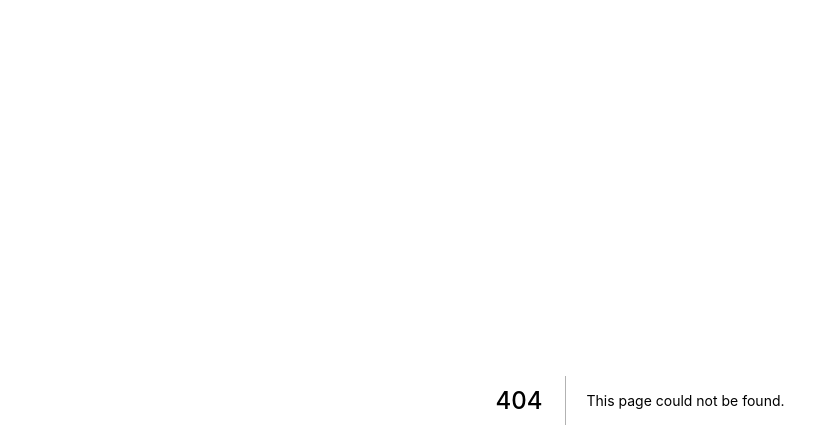
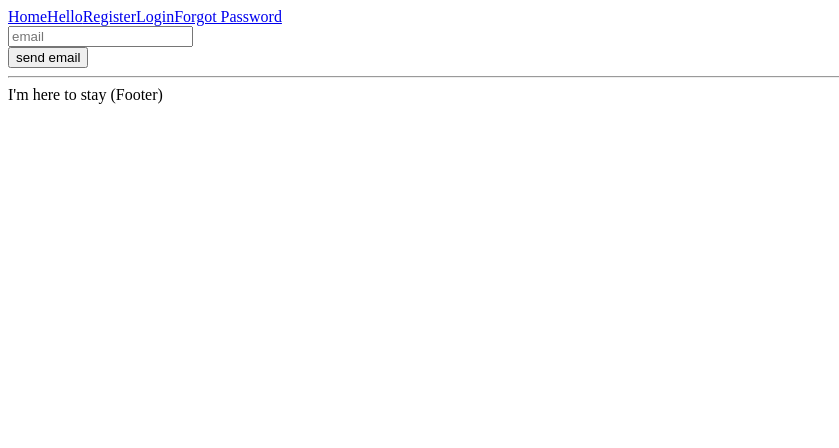
Before and after one commit to ely-alamillo/next-frontend, a Next.js app in the folder client/: page /forgot-password in a window 1280 px wide. Before the commit this address had no page. Shown: the top 448 px of the page, without its empty margins (0-839 px from the left). Built offline with nearby package versions, Linux system fonts and the light colour scheme.

Commit message:
add forgot-password page

```diff
--- /dev/null
+++ b/client/pages/forgot-password.tsx
@@ -0,0 +1,41 @@
+import Layout from '../components/Layout';
+import React from 'react';
+import { Field, Formik } from 'formik';
+import { InputField } from '../components/Fields/InputField';
+import { ForgotPasswordComponent } from '../generated/apolloComponents';
+import Router from 'next/router';
+
+export default () => {
+  return (
+    <Layout title="Forgot Password page">
+      <ForgotPasswordComponent>
+        {forgotPassword => (
+          <Formik
+            onSubmit={async data => {
+              const response = await forgotPassword({
+                variables: data
+              });
+              console.log(response);
+              Router.push('/check-email');
+            }}
+            initialValues={{
+              email: ''
+            }}
+          >
+            {({ handleSubmit }) => (
+              <form onSubmit={handleSubmit}>
+                <Field
+                  name="email"
+                  placeholder="email"
+                  component={InputField}
+                />
+
+                <button type="submit">send email</button>
+              </form>
+            )}
+          </Formik>
+        )}
+      </ForgotPasswordComponent>
+    </Layout>
+  );
+};
```
